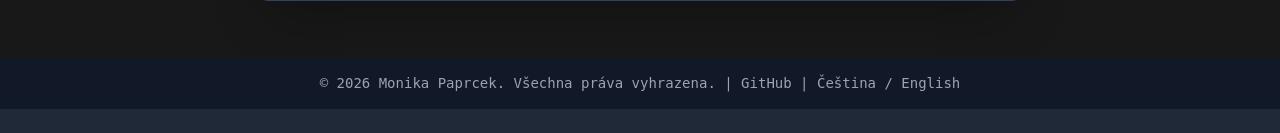
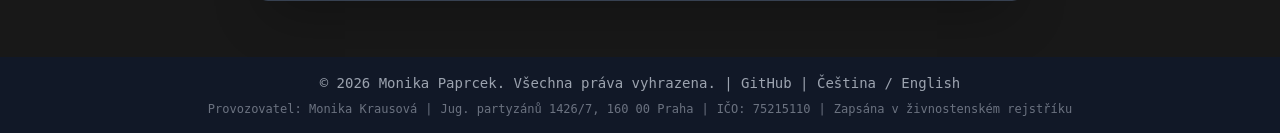
Before and after one commit to Paprcek/paprcekmonimerka-web-app, a Flask app: page /about in a window 1280 px wide. Shown: the part 933-1066 px from the top of the page. Before the commit the page ends 1042 px from the top, so only its background shows below. Run offline with Flask 3, Linux system fonts and the light colour scheme; some libraries are stand-ins or nearby versions.

Commit message:
chore: update footer to comply with legal requirements

```diff
--- a/paprcek_project_flask/templates/base.html
+++ b/paprcek_project_flask/templates/base.html
@@ -183,10 +183,20 @@
 
     <footer class="bg-gray-900 text-gray-400 mt-8">
         <div class="max-w-7xl mx-auto py-4 px-4 sm:px-6 lg:px-8 text-center text-sm">
-            &copy; {{ now().year }} Monika Paprcek. {{ g.T['footer'] }} |
-            <a href="https://github.com/Paprcek/paprcekmonimerka-web-app" target="_blank" class="hover:text-green-400 transition duration-150">GitHub</a> |
-            <a href="{{ url_for('set_language', lang_code='cs') }}" class="hover:text-green-400">Čeština</a> /
-            <a href="{{ url_for('set_language', lang_code='en') }}" class="hover:text-green-400">English</a>
+            <div class="mb-2">
+                &copy; {{ now().year }} Monika Paprcek. {{ g.T['footer'] }} |
+                <a href="https://github.com/Paprcek/paprcekmonimerka-web-app" target="_blank" class="hover:text-green-400 transition duration-150">GitHub</a> |
+                <a href="{{ url_for('set_language', lang_code='cs') }}" class="hover:text-green-400">Čeština</a> /
+                <a href="{{ url_for('set_language', lang_code='en') }}" class="hover:text-green-400">English</a>
+            </div>
+
+            <div class="text-xs text-gray-500 flex flex-col sm:flex-row justify-center items-center space-y-1 sm:space-y-0 sm:space-x-2">
+                <span>Provozovatel: Monika Krausová</span>
+                <span class="hidden sm:inline">|</span>
+                <span>Jug. partyzánů 1426/7, 160 00 Praha</span> <span class="hidden sm:inline">|</span>
+                <span>IČO: 75215110</span> <span class="hidden sm:inline">|</span>
+                <span>Zapsána v živnostenském rejstříku</span>
+            </div>
         </div>
     </footer>
 
```
